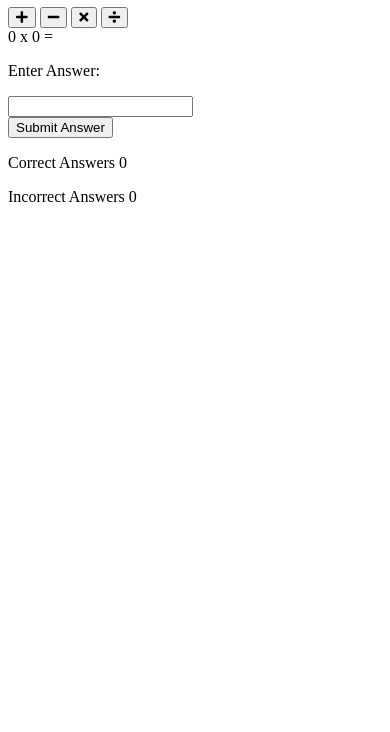
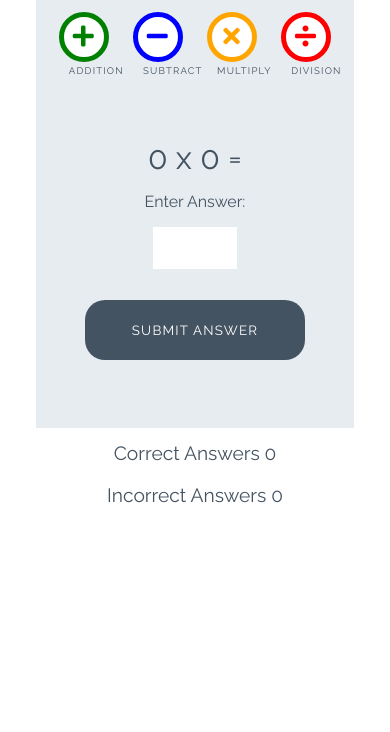
Before and after one commit to Sy1501/LoveMath, a plain HTML site: page index.html in a window 390 px wide. Shown: the part 112-844 px from the top of the page. Drawn offline with Linux system fonts and the light colour scheme.

Commit message:
added CSS for game

```diff
--- a/assets/css/style.css
+++ b/assets/css/style.css
@@ -0,0 +1,251 @@
+/* --------- Global style */
+
+body {
+    background-color: white;
+    font-family: "Raleway", sans-serif;
+    color: #445361;
+    text-align: center;
+}
+
+/* --------- Heading */
+
+.heading {
+    text-align: center;
+    font-size: 2.5rem;
+}
+
+.logo {
+    height: 40px;
+    padding-right: 5px;
+}
+
+/* --------- Game layout */
+
+.game-area {
+    background-color: #E6ECF0;
+    box-sizing: border-box;
+    width: 85%;
+    height: 65vh;
+    max-height: 450px;
+    max-width: 830px;
+    margin-left: auto;
+    margin-right: auto;
+    padding: 1%;
+}
+
+.question-area {
+    width: 50%;
+    font-size: 2rem;
+    margin: auto;
+    padding: 50px 0;
+}
+
+.question-area span {
+    padding: 0 15px;
+}
+
+.score-area {
+    margin: 5px auto;
+    width: 60%;
+    font-size: 1.2rem;
+}
+
+.controls-area {
+    width: 85%;
+    margin: 30px auto;
+}
+
+#score {
+    color: green;
+    font-weight: bold;
+}
+
+#incorrect {
+    color: red;
+    font-weight: bold;
+}
+
+.answer-message {
+    display: none;
+    font-size: 1rem;
+}
+
+#answer-box {
+    border: none;
+    color: #445361;
+    display: inline-block;
+    height: 40px;
+    width: 80px;
+    font-size: 1.2rem;
+}
+
+.scores {
+    display: inline-block;
+    padding: 25px;
+}
+
+/* --------- Buttons */
+
+.btn {
+    width: 220px;
+    height: 60px;
+    font-family: "Raleway", sans-serif;
+    text-transform: uppercase;
+    letter-spacing: 1.2px;
+    color: white;
+}
+
+.btn:focus {
+    outline: none;
+}
+
+.btn--big {
+    padding-top: 10px;
+    border-radius: 50%;
+    background-color: white;
+    border: 10px solid;
+    width: 100px;
+    height: 100px;
+    font-size: 3.2rem;
+    margin: 0 30px;
+    transition: all 0.5s;
+}
+
+.btn--big::after {
+    content:attr(data-type);
+    font-size: 1rem;
+    color: #445361;
+    left: -0.5em;
+}
+
+.btn--blue {
+    border-color: blue;
+    color: blue;
+}
+
+.btn--blue:active,
+.btn--blue:hover {
+    background-color: darkblue;
+    color: white;
+}
+
+.btn--orange {
+    border-color: orange;
+    color: orange;
+}
+
+.btn--orange:active,
+.btn--orange:hover {
+    background-color: darkorange;
+    color: white;
+}
+
+.btn--red {
+    border-color: red;
+    color: red;
+}
+
+.btn--red:active,
+.btn--red:hover {
+    background-color: darkred;
+    color: white;
+}
+
+.btn--green {
+    border-color: green;
+    color: green;
+}
+
+.btn--green:active,
+.btn--green:hover {
+    background-color: darkgreen;
+    color: white;
+}
+
+.btn--gray {
+    margin-top: 25px;
+    background-color: #445361;
+    border: 1px transparent;
+    border-radius: 20px;
+}
+
+.btn--gray:active,
+.btn--gray:hover {
+    background-color: #0d1013;
+}
+
+/* --------- Media queries */
+
+@media (max-width: 414px) {
+    .controls-area {
+        width: 100%;
+    }
+
+    .btn--big {
+        margin: 0 10px;
+        padding: 5px;
+        border: 5px solid;
+        width: 50px;
+        height: 50px;
+        font-size: 1.5rem;
+    }
+
+    .btn--big::after {
+        font-size: 0.6rem;
+        left: -0.7rem;
+    }
+
+    .question-area {
+        padding: 10% 0;
+        width: 100%;
+    }
+
+    .question-area span {
+        padding: 0;
+    }
+
+    .answer-message {
+        display: block;
+    }
+
+    #answer-box {
+        display: block;
+        margin: 0 auto;
+    }
+    .btn--gray {
+        margin-top: 0;
+    }
+
+    .score-area {
+        width: 100%;
+    }
+
+    .scores {
+        margin: 0.5em auto;
+        display: block;
+        padding: 5px;
+    }
+
+    .heading {
+        font-size: 2rem;
+    }
+}
+
+@media (max-width: 320px) {
+    .game-area {
+        height: 70vh;
+    }
+
+    .controls-area {
+        width: 75%;
+        margin: 10px auto;
+    }
+
+    .btn--big {
+        margin: 10px 10px;
+    }
+    .question-area {
+        padding: 10px 0;
+    }
+
+}
--- a/index.html
+++ b/index.html
@@ -18,16 +18,16 @@
 
     <div class="game-area">
 <div class="controls-area">
-    <button class="btn btn--big btn--green">
+    <button data-type="addition" class="btn btn--big btn--green">
         <i class="fas fa-plus"></i>
     </button>
-    <button class="btn btn--big btn--blue">
+    <button data-type="subtract" class="btn btn--big btn--blue">
         <i class="fas fa-minus"></i>
     </button>
-    <button class="btn btn--big btn--orange">
+    <button data-type="multiply"  class="btn btn--big btn--orange">
         <i class="fas fa-times"></i>
     </button>
-    <button class="btn btn--big btn--red">
+    <button data-type="division" class="btn btn--big btn--red">
         <i class="fas fa-divide"></i>
     </button>
 </div>
@@ -39,7 +39,7 @@
     <p class="answer-message">Enter Answer:</p>
     <input id="answer-box" type="number">
 </div>
-<button class="btn btn--gray">Submit Answer</button>
+<button data-type="submit" class="btn btn--gray">Submit Answer</button>
     </div>
 
     <div class="score-area">
```
